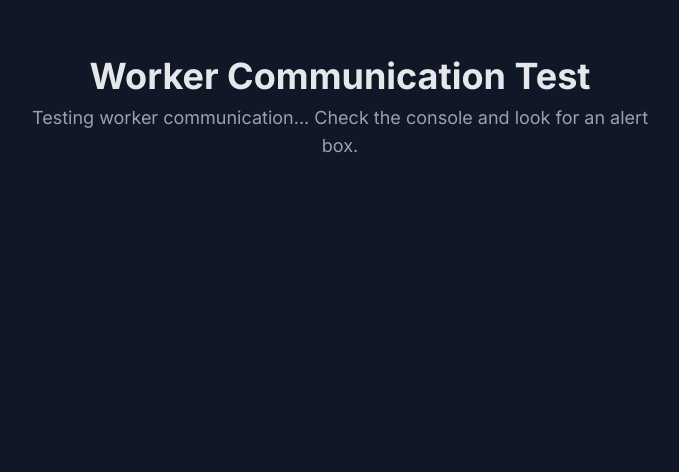
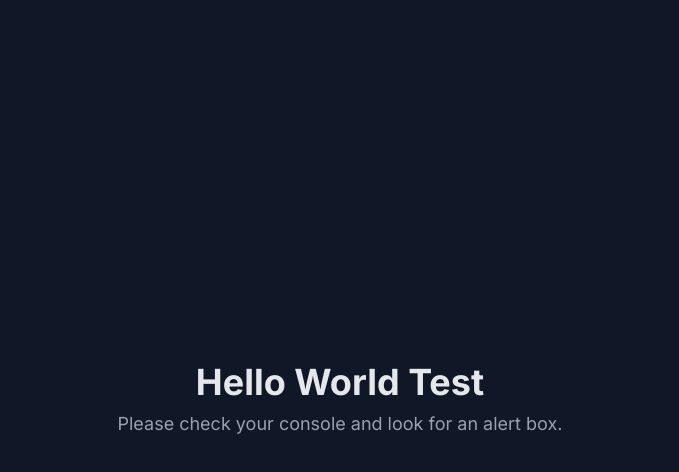
Before and after one commit to The-morning-star23/VoiceAssistant, a Next.js app: page / in a window 1280 px wide. Shown: the top 472 px of the page, without its empty margins (300-979 px from the left). Built offline with nearby package versions, Linux system fonts and the light colour scheme.

Commit message:
updated page.tsx for error testing

```diff
--- a/src/app/page.tsx
+++ b/src/app/page.tsx
@@ -1,59 +1,23 @@
+// src/app/page.tsx (HELLO WORLD TEST)
 'use client';
 
-import { useEffect, useRef } from 'react';
+import { useEffect } from 'react';
 
 export default function Home() {
-    const workerRef = useRef<Worker | null>(null);
 
     useEffect(() => {
-        console.log("PAGE.TSX (PING TEST): useEffect running. Initializing worker...");
-
-        if (!workerRef.current) {
-            try {
-                const worker = new Worker(new URL('../workers/whisper.worker.ts', import.meta.url), { type: 'module' });
-                workerRef.current = worker;
-                console.log("PAGE.TSX (PING TEST): Worker created.");
-
-                worker.onmessage = (event) => {
-                    console.log("PAGE.TSX (PING TEST): Message received from worker!", event.data);
-                    if (event.data === 'pong') {
-                        alert('SUCCESS: Worker communication is working!');
-                    }
-                };
-
-                worker.onerror = (error) => {
-                    console.error("PAGE.TSX (PING TEST): A critical worker error occurred.", error);
-                    alert(`A critical worker error occurred: ${error.message}`);
-                };
-
-                // Send the ping message
-                setTimeout(() => {
-                    console.log("PAGE.TSX (PING TEST): Sending 'ping' to worker...");
-                    worker.postMessage('ping');
-                }, 2000); // Wait 2 seconds for worker to be ready
-
-            } catch (e) {
-                console.error("PAGE.TSX (PING TEST): Failed to create worker.", e);
-                alert("Failed to create the web worker. Check the console for errors.");
-            }
-        }
-
-        return () => {
-            workerRef.current?.terminate();
-        };
+        // This code should run as soon as the page loads.
+        console.log("HELLO WORLD: The page JavaScript is running!");
+        alert("HELLO WORLD: If you see this, the page is working.");
     }, []); // Empty dependency array ensures this runs only once.
 
 
     return (
         <div className="bg-gray-900 text-white min-h-screen flex flex-col items-center justify-center font-sans p-4">
-            <div className="w-full max-w-2xl flex flex-col h-[90vh]">
-                <header className="text-center p-4">
-                    <h1 className="text-4xl font-bold text-gray-200">Worker Communication Test</h1>
-                    <p className="text-lg text-gray-400 mt-2">
-                        Testing worker communication... Check the console and look for an alert box.
-                    </p>
-                </header>
-            </div>
+            <h1 className="text-4xl font-bold text-gray-200">Hello World Test</h1>
+            <p className="text-lg text-gray-400 mt-2">
+                Please check your console and look for an alert box.
+            </p>
         </div>
     );
 }
```
